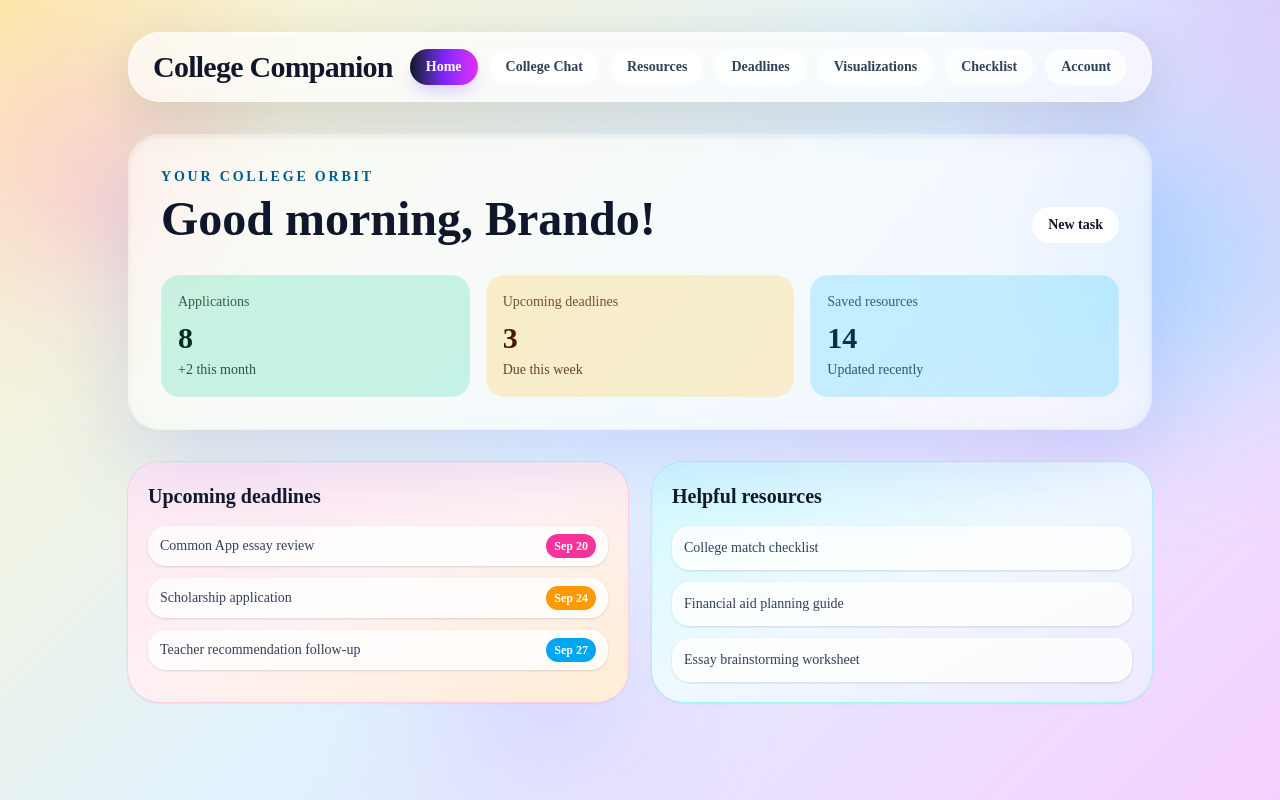
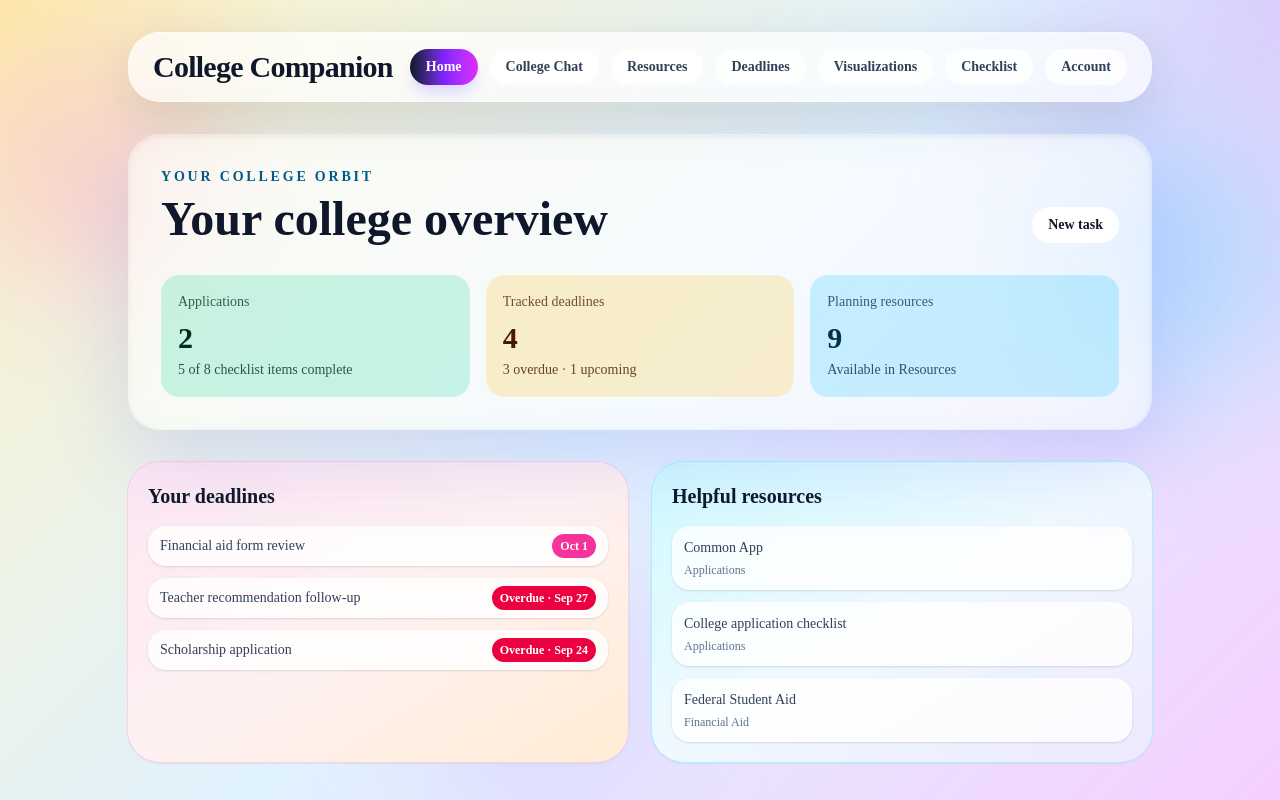
Before and after one commit to CSC4790-Fall2026-Org/College_Companion, a Next.js app: page / in a window 1280 px wide. Built offline with nearby package versions, Linux system fonts and the light colour scheme.

Commit message:
Updated home page to accurately reflect deadlines and resources

```diff
--- a/app/page.tsx
+++ b/app/page.tsx
@@ -220,6 +220,21 @@ export default function Home() {
     return matchesCategory && matchesSearch;
   });
 
+  const today = new Date();
+  const todayKey = getDateKey(today.getFullYear(), today.getMonth(), today.getDate());
+  const upcomingDeadlines = deadlines
+    .filter((deadline) => deadline.date >= todayKey)
+    .sort((first, second) => first.date.localeCompare(second.date));
+  const overdueDeadlines = deadlines
+    .filter((deadline) => deadline.date < todayKey)
+    .sort((first, second) => second.date.localeCompare(first.date));
+  const dashboardDeadlines = [...upcomingDeadlines, ...overdueDeadlines].slice(0, 3);
+  const totalRequirements = schools.reduce((total, school) => total + school.requirements.length, 0);
+  const completedRequirements = schools.reduce(
+    (total, school) => total + school.requirements.filter((requirement) => requirement.done).length,
+    0,
+  );
+
   const sendMessage = async (message?: string) => {
     const prompt = (message ?? chatInput).trim();
 
@@ -375,7 +390,7 @@ export default function Home() {
                   <p className="text-sm font-semibold uppercase tracking-[0.2em] text-sky-800">
                     Your college orbit
                   </p>
-                  <h2 className="mt-2 text-3xl font-black md:text-5xl">Good morning, Brando!</h2>
+                  <h2 className="mt-2 text-3xl font-black md:text-5xl">Your college overview</h2>
                 </div>
                 <button className="rounded-full bg-white px-4 py-2 text-sm font-semibold text-slate-900 transition hover:scale-[1.02]">
                   New task
@@ -384,9 +399,24 @@ export default function Home() {
 
               <div className="mt-8 grid gap-4 md:grid-cols-3">
                 {[
-                  { label: "Applications", value: "8", note: "+2 this month", tone: "bg-emerald-400/20 text-emerald-950" },
-                  { label: "Upcoming deadlines", value: "3", note: "Due this week", tone: "bg-amber-400/20 text-amber-950" },
-                  { label: "Saved resources", value: "14", note: "Updated recently", tone: "bg-sky-400/20 text-sky-950" },
+                  {
+                    label: "Applications",
+                    value: schools.length,
+                    note: `${completedRequirements} of ${totalRequirements} checklist items complete`,
+                    tone: "bg-emerald-400/20 text-emerald-950",
+                  },
+                  {
+                    label: "Tracked deadlines",
+                    value: deadlines.length,
+                    note: `${overdueDeadlines.length} overdue · ${upcomingDeadlines.length} upcoming`,
+                    tone: "bg-amber-400/20 text-amber-950",
+                  },
+                  {
+                    label: "Planning resources",
+                    value: resources.length,
+                    note: "Available in Resources",
+                    tone: "bg-sky-400/20 text-sky-950",
+                  },
                 ].map((card) => (
                   <div key={card.label} className={`card-lift rounded-2xl border border-white/10 p-4 ${card.tone}`}>
                     <p className="text-sm opacity-75">{card.label}</p>
@@ -400,34 +430,42 @@ export default function Home() {
 
           <div className="mt-8 grid gap-6 md:grid-cols-2">
             <div className="card-lift rounded-[2rem] bg-gradient-to-br from-pink-100 via-rose-50 to-orange-100 p-5 shadow-sm ring-1 ring-pink-200">
-              <h3 className="text-xl font-bold text-slate-900">Upcoming deadlines</h3>
+              <h3 className="text-xl font-bold text-slate-900">Your deadlines</h3>
               <ul className="mt-4 space-y-3 text-sm text-slate-700">
-                <li className="flex items-center justify-between rounded-2xl bg-white/80 px-3 py-2 shadow-sm">
-                  <span>Common App essay review</span>
-                  <span className="rounded-full bg-pink-500 px-2 py-1 text-xs font-bold text-white">Sep 20</span>
-                </li>
-                <li className="flex items-center justify-between rounded-2xl bg-white/80 px-3 py-2 shadow-sm">
-                  <span>Scholarship application</span>
-                  <span className="rounded-full bg-amber-500 px-2 py-1 text-xs font-bold text-white">Sep 24</span>
-                </li>
-                <li className="flex items-center justify-between rounded-2xl bg-white/80 px-3 py-2 shadow-sm">
-                  <span>Teacher recommendation follow-up</span>
-                  <span className="rounded-full bg-sky-500 px-2 py-1 text-xs font-bold text-white">Sep 27</span>
-                </li>
+                {dashboardDeadlines.map((deadline, index) => {
+                  const isOverdue = deadline.date < todayKey;
+
+                  return (
+                  <li key={deadline.id} className="flex items-center justify-between rounded-2xl bg-white/80 px-3 py-2 shadow-sm">
+                    <span>{deadline.title}</span>
+                    <span className={`rounded-full px-2 py-1 text-xs font-bold text-white ${isOverdue ? "bg-rose-600" : index % 2 === 0 ? "bg-pink-500" : "bg-amber-500"}`}>
+                      {isOverdue ? `Overdue · ${formatDeadlineDate(deadline.date)}` : deadline.date === todayKey ? "Due today" : formatDeadlineDate(deadline.date)}
+                    </span>
+                  </li>
+                  );
+                })}
+                {deadlines.length === 0 && (
+                  <li className="rounded-2xl bg-white/80 px-3 py-4 text-slate-600 shadow-sm">
+                    No deadlines yet. Add one in the Deadlines tab.
+                  </li>
+                )}
               </ul>
             </div>
 
             <div className="card-lift rounded-[2rem] bg-gradient-to-br from-cyan-100 via-sky-50 to-violet-100 p-5 shadow-sm ring-1 ring-cyan-200">
               <h3 className="text-xl font-bold text-slate-900">Helpful resources</h3>
               <div className="mt-4 space-y-3">
-                {[
-                  "College match checklist",
-                  "Financial aid planning guide",
-                  "Essay brainstorming worksheet",
-                ].map((resource) => (
-                  <div key={resource} className="rounded-2xl bg-white/80 px-3 py-3 text-sm font-medium text-slate-700 shadow-sm">
-                    {resource}
-                  </div>
+                {resources.slice(0, 3).map((resource) => (
+                  <a
+                    key={resource.title}
+                    href={resource.href}
+                    target="_blank"
+                    rel="noreferrer"
+                    className="block rounded-2xl bg-white/80 px-3 py-3 text-sm font-medium text-slate-700 shadow-sm transition hover:bg-white"
+                  >
+                    <span className="block">{resource.title}</span>
+                    <span className="mt-1 block text-xs font-normal text-slate-500">{resource.category}</span>
+                  </a>
                 ))}
               </div>
             </div>
```
